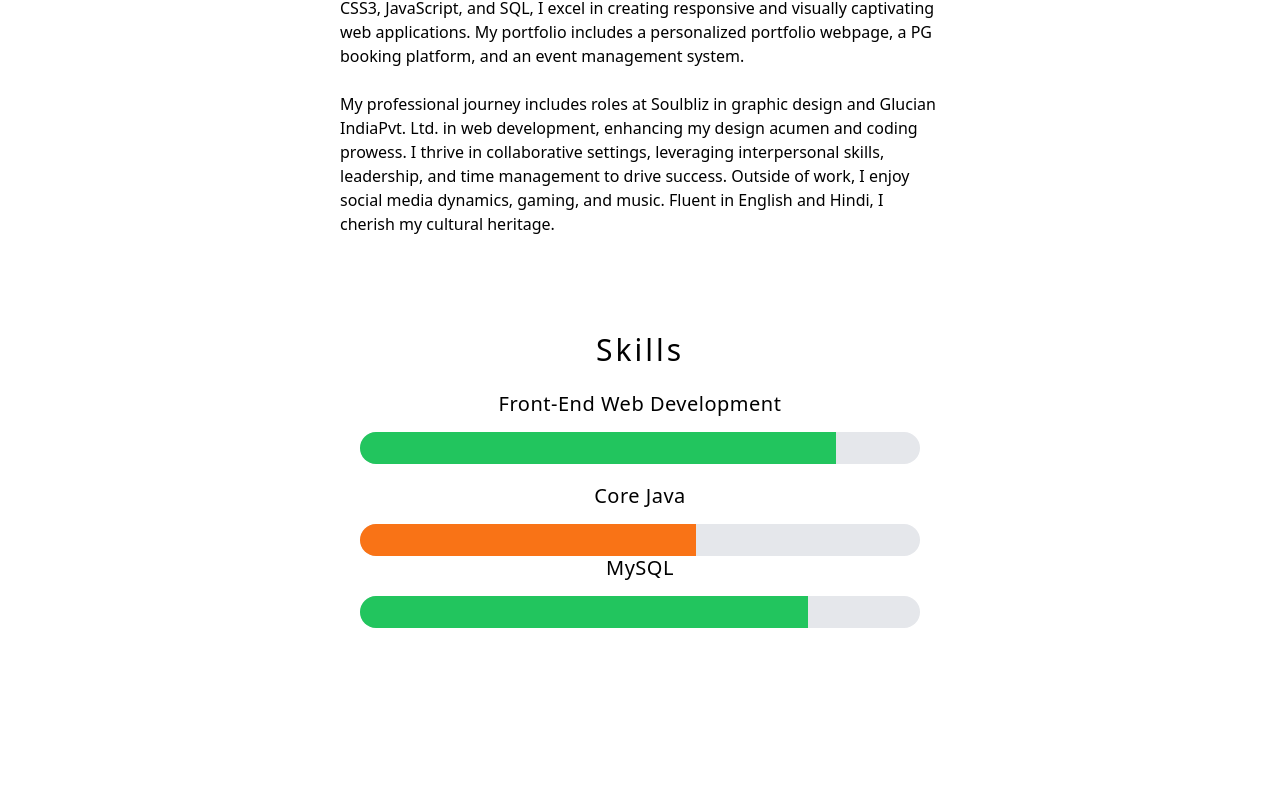
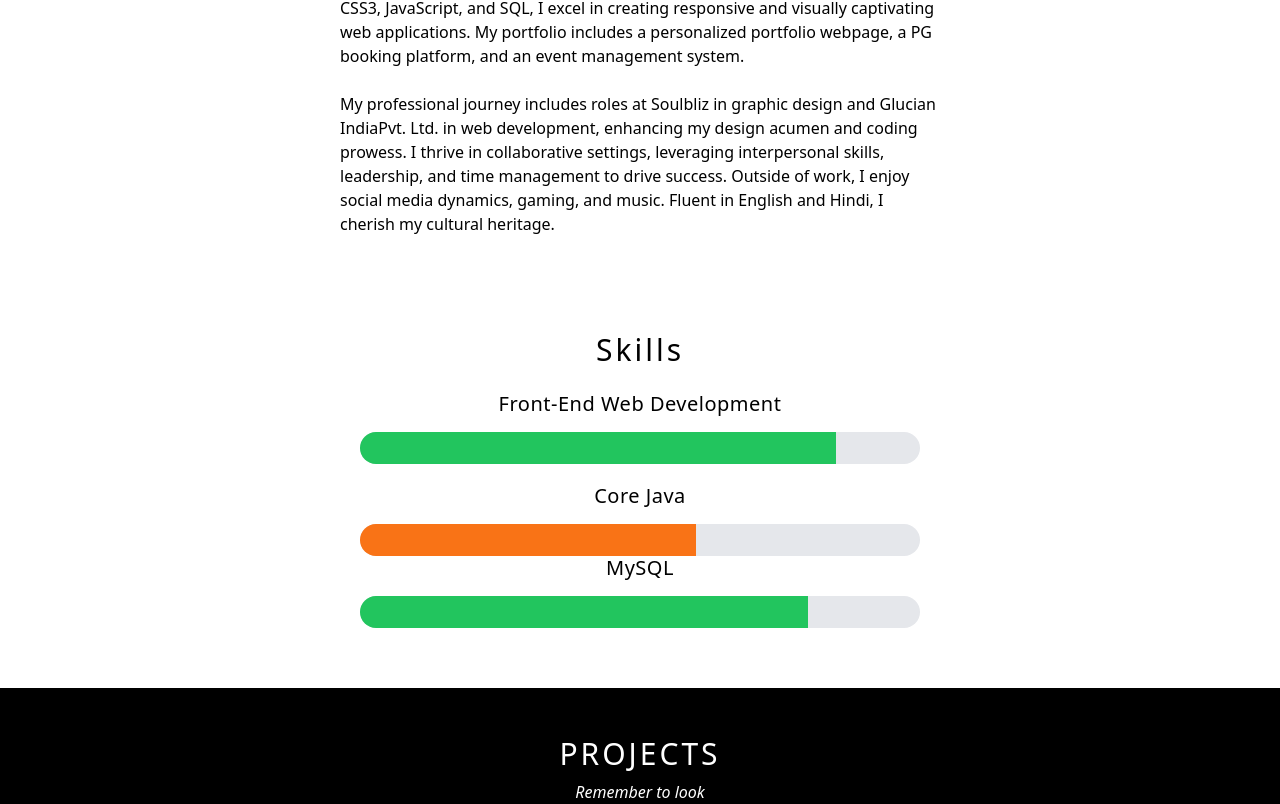
Before and after one commit to Kaizen2002/myPortfolio_with_react, a React (Vite) app: page / in a window 1280 px wide. Shown: the part 1088-1892 px from the top of the page. Before the commit the page ends 1776 px from the top, so only its background shows below. Built offline with nearby package versions, Linux system fonts and the light colour scheme.

Commit message:
Start making project section in portfolio

```diff
--- a/src/App.jsx
+++ b/src/App.jsx
@@ -1,6 +1,7 @@
 import Navbar from "./components/Navbar"
 import Page1 from "./components/Page1";
 import About from "./components/About";
+import Project from "./components/Project";
 
 function App() {
   return (
@@ -8,6 +9,7 @@ function App() {
       <Navbar/>
       <Page1/>
       <About/>
+      <Project/>
     </>
   )
 }
--- /dev/null
+++ b/src/components/Project.jsx
@@ -0,0 +1,19 @@
+import React from 'react'
+
+function Project() {
+    return (
+        <div className='w-full bg-black '>
+            <div className="project-container w-[50%] m-auto flex flex-col ">
+                <div className="text-center text-white tracking-widest text-3xl font-normal mt-10 py-2">PROJECTS</div>
+                <div className=' text-center text-white'>
+                    <p><i>Remember to look</i></p>
+                </div>
+                <div className="projects-list">
+
+                </div>
+            </div>
+        </div>
+    )
+}
+
+export default Project;
```
